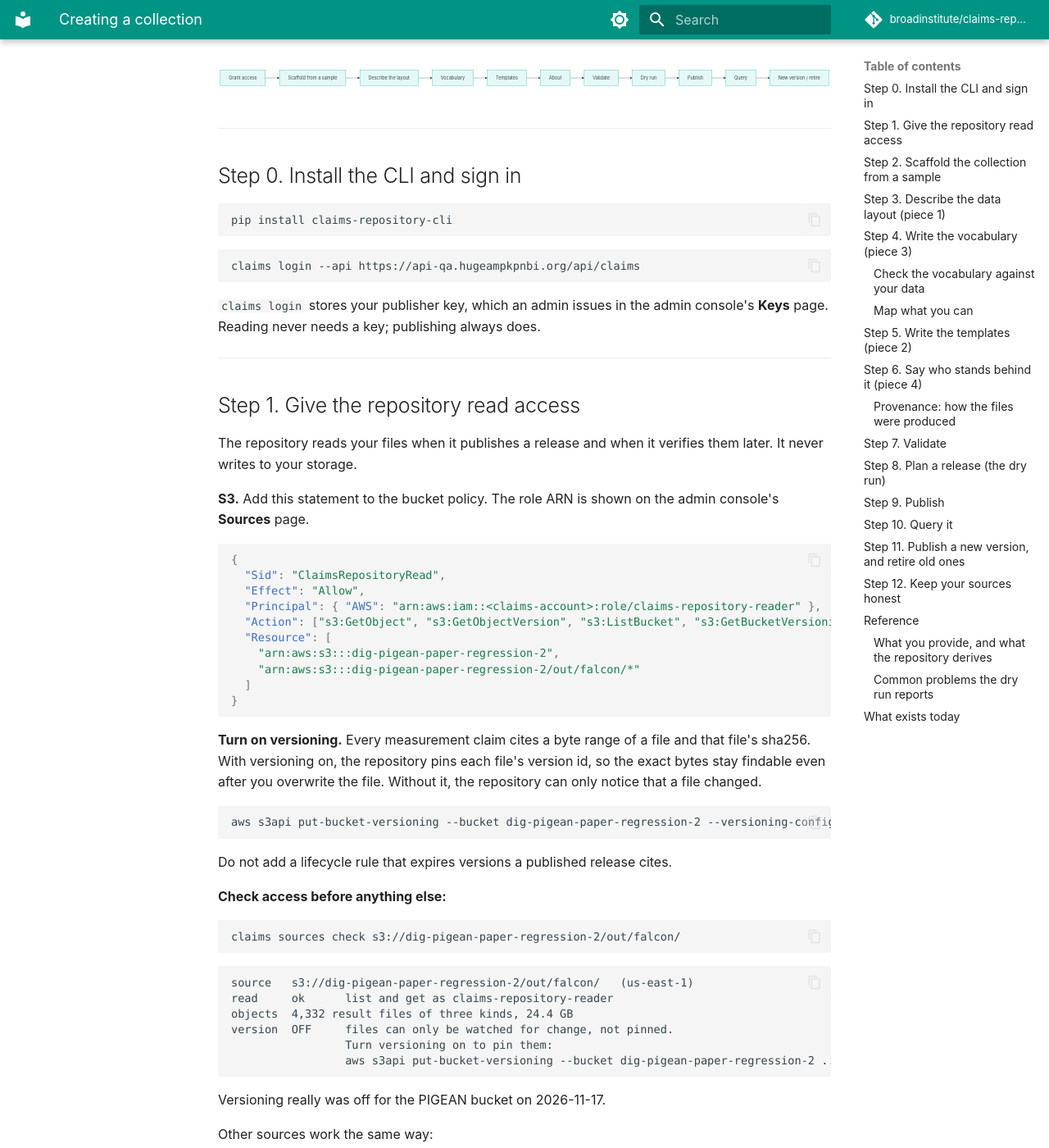
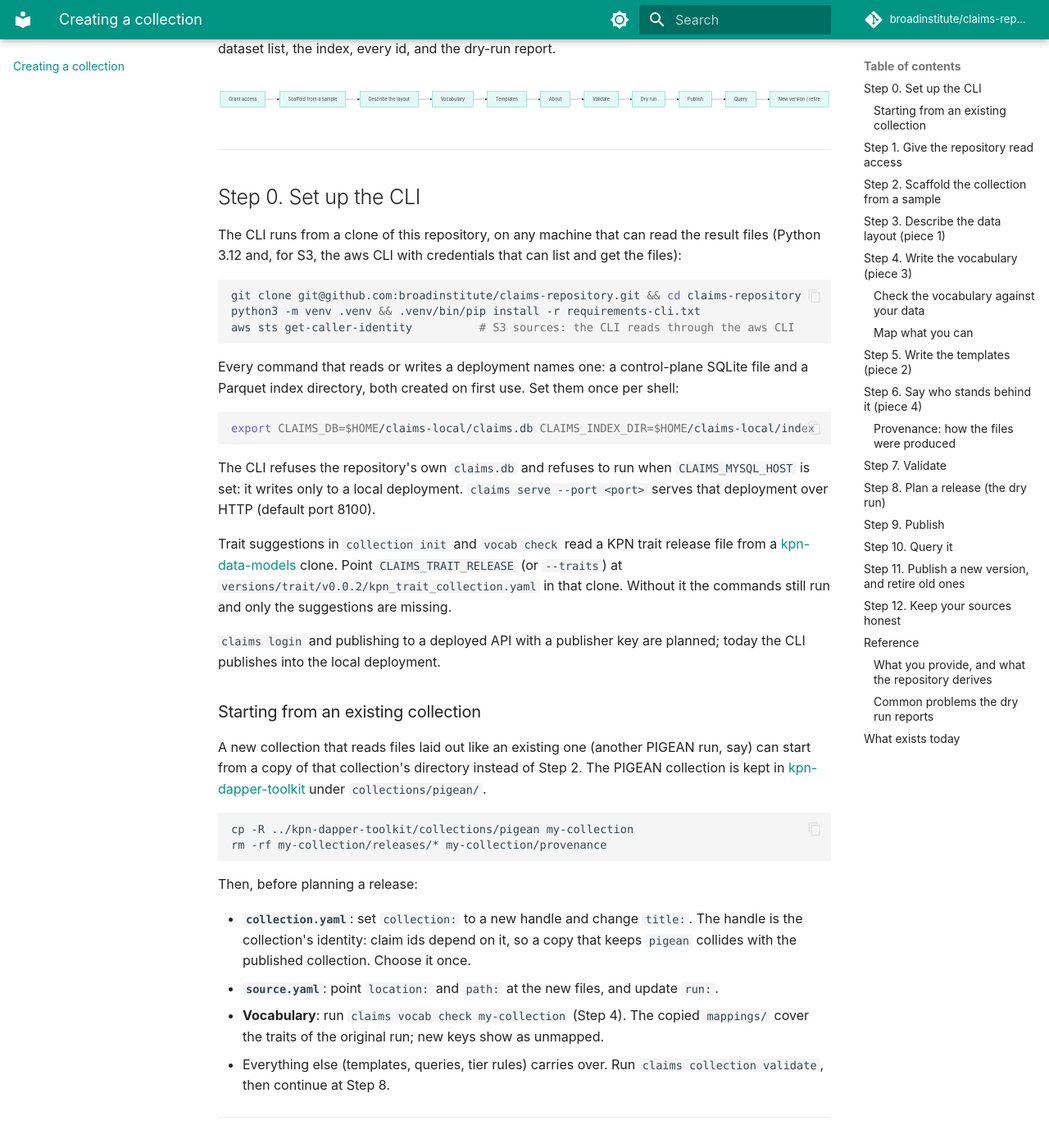
Before and after one commit to broadinstitute/claims-repository, an MkDocs documentation site: the page built from docs/creating-a-collection.md, in a window 1280 px wide and 1400 px high, scrolled down 1103 px. Shown: the whole window at 82% size. Built offline with MkDocs 1.6.1 and Material for MkDocs 9.7.7, drawn with Linux system fonts in a browser that asks for light colours; comment, search, counter and statistics services are not loaded; some of the changed text lies outside the part shown.

Commit message:
Docs: real CLI setup, start from an existing collection, handle is identity
- creating-a-collection.md: Step 0 is the setup that works today (clone,
  requirements-cli.txt, CLAIMS_DB/CLAIMS_INDEX_DIR, aws, trait release
  file) in place of the planned pip package and `claims login`; a new
  section on starting from a copy of the PIGEAN collection; release
  status shows no claim counts; served claims are not checked against
  ids recorded at publish (none are, since 24806f5).
- collections.md, admin-console.md, README: a collection is identified
  by its handle, as decided 2026-11-17. The UUID-as-identity design was
  never built; remove the passages that described it as current.
- mkdocs nav lists collections.md and creating-a-collection.md.

Co-Authored-By: Claude Opus 5.5 <noreply@anthropic.com>

````diff
--- a/docs/creating-a-collection.md
+++ b/docs/creating-a-collection.md
@@ -1,7 +1,8 @@
 # Creating a collection
 
-> **Status (2026-11-17): partly built.** A local version of the `claims` CLI and a Parquet result
-> store exist in this repository (`bin/claims`); the commands marked *planned* below do not exist yet.
+> **Status (2026-11-24): partly built.** The `claims` CLI (`bin/claims`) and a Parquet result store
+> exist in this repository, and the walk below was re-run from a fresh clone on 2026-11-24; the commands
+> marked *planned* below do not exist yet.
 > [What exists today](#what-exists-today) says which is which. The worked example uses the real
 > PIGEAN run that was published on QA as the `pigean` collection, and the numbers are that run's.
 > Background: [collections.md](collections.md), and the design study *Querying PIGEAN results where
@@ -41,18 +42,57 @@ flowchart LR
 
 ---
 
-## Step 0. Install the CLI and sign in
+## Step 0. Set up the CLI
+
+The CLI runs from a clone of this repository, on any machine that can read the result files (Python 3.12
+and, for S3, the aws CLI with credentials that can list and get the files):
 
 ```bash
-pip install claims-repository-cli
+git clone git@github.com:broadinstitute/claims-repository.git && cd claims-repository
+python3 -m venv .venv && .venv/bin/pip install -r requirements-cli.txt
+aws sts get-caller-identity          # S3 sources: the CLI reads through the aws CLI
 ```
 
+Every command that reads or writes a deployment names one: a control-plane SQLite file and a Parquet
+index directory, both created on first use. Set them once per shell:
+
 ```bash
-claims login --api https://api-qa.hugeampkpnbi.org/api/claims
+export CLAIMS_DB=$HOME/claims-local/claims.db CLAIMS_INDEX_DIR=$HOME/claims-local/index
 ```
 
-`claims login` stores your publisher key, which an admin issues in the admin console's **Keys** page.
-Reading never needs a key; publishing always does.
+The CLI refuses the repository's own `claims.db` and refuses to run when `CLAIMS_MYSQL_HOST` is set: it
+writes only to a local deployment. `claims serve --port <port>` serves that deployment over HTTP
+(default port 8100).
+
+Trait suggestions in `collection init` and `vocab check` read a KPN trait release file from a
+[kpn-data-models](https://github.com/broadinstitute/kpn-data-models) clone. Point `CLAIMS_TRAIT_RELEASE`
+(or `--traits`) at `versions/trait/v0.0.2/kpn_trait_collection.yaml` in that clone. Without it the commands
+still run and only the suggestions are missing.
+
+`claims login` and publishing to a deployed API with a publisher key are planned; today the CLI publishes
+into the local deployment.
+
+### Starting from an existing collection
+
+A new collection that reads files laid out like an existing one (another PIGEAN run, say) can start from a
+copy of that collection's directory instead of Step 2. The PIGEAN collection is kept in
+[kpn-dapper-toolkit](https://github.com/broadinstitute/kpn-dapper-toolkit) under `collections/pigean/`.
+
+```bash
+cp -R ../kpn-dapper-toolkit/collections/pigean my-collection
+rm -rf my-collection/releases/* my-collection/provenance
+```
+
+Then, before planning a release:
+
+- **`collection.yaml`**: set `collection:` to a new handle and change `title:`. The handle is the
+  collection's identity: claim ids depend on it, so a copy that keeps `pigean` collides with the
+  published collection. Choose it once.
+- **`source.yaml`**: point `location:` and `path:` at the new files, and update `run:`.
+- **Vocabulary**: run `claims vocab check my-collection` (Step 4). The copied `mappings/` cover the
+  traits of the original run; new keys show as unmapped.
+- Everything else (templates, queries, tier rules) carries over. Run `claims collection validate`, then
+  continue at Step 8.
 
 ---
 
@@ -692,8 +732,8 @@ To see every query a published collection offers, with its params and the values
 rows it returns and a request that runs as given, read `GET /v1/queries` (GraphQL: `{ queries }`).
 
 Serving a claim records it: the first time a claim is served it is stored, and every later serve is
-counted. Before storing, the repository re-renders the claim from the row and its template, and refuses
-it unless the id matches the one recorded at publish.
+counted. A claim's id is computed from its row, the file bytes and its template under the release's
+mint context, so the same row always gives the same id, whenever it is first served.
 
 ---
 
@@ -793,7 +833,7 @@ and query answers as release 2026.11.1 on QA.
 
 | Step | Command | State |
 | --- | --- | --- |
-| 0 | `claims login` | planned. The local CLI writes to the deployment named by `--db` and `--index-dir`, and refuses to run when `CLAIMS_MYSQL_HOST` is set. |
+| 0 | setup, `claims login` | setup built (`requirements-cli.txt`); `claims login` planned. The local CLI writes to the deployment named by `--db` and `--index-dir` (or `CLAIMS_DB` and `CLAIMS_INDEX_DIR`), and refuses to run when `CLAIMS_MYSQL_HOST` is set. |
 | 1 | `claims sources check` | built (S3 through the aws CLI) |
 | 2 | `claims collection init` | built: samples files from S3, infers the path pattern, row and edge kinds, identifiers and metrics, writes a draft with `TODO`s and a `GUIDE.md` |
 | 3 | `source.yaml` | built: location, path pattern, roles with `optional` and `requires`, `run`, `where` |
--- a/mkdocs.yml
+++ b/mkdocs.yml
@@ -12,6 +12,8 @@ nav:
   - Home: index.md
   - Introduction: introduction.md
   - Inputs and outputs: inputs-and-outputs.md
+  - Collections: collections.md
+  - Creating a collection: creating-a-collection.md
   - Method modules: method-modules.md
   - Graph-query contract design: query-graph-design.md
   - Admin console: admin-console.md
````
Also changed, not shown: other parts of docs/creating-a-collection.md (+1 -1 lines), README.md (+3 -3 lines), docs/admin-console.md (+4 -4 lines), docs/collections.md (+18 -24 lines).
